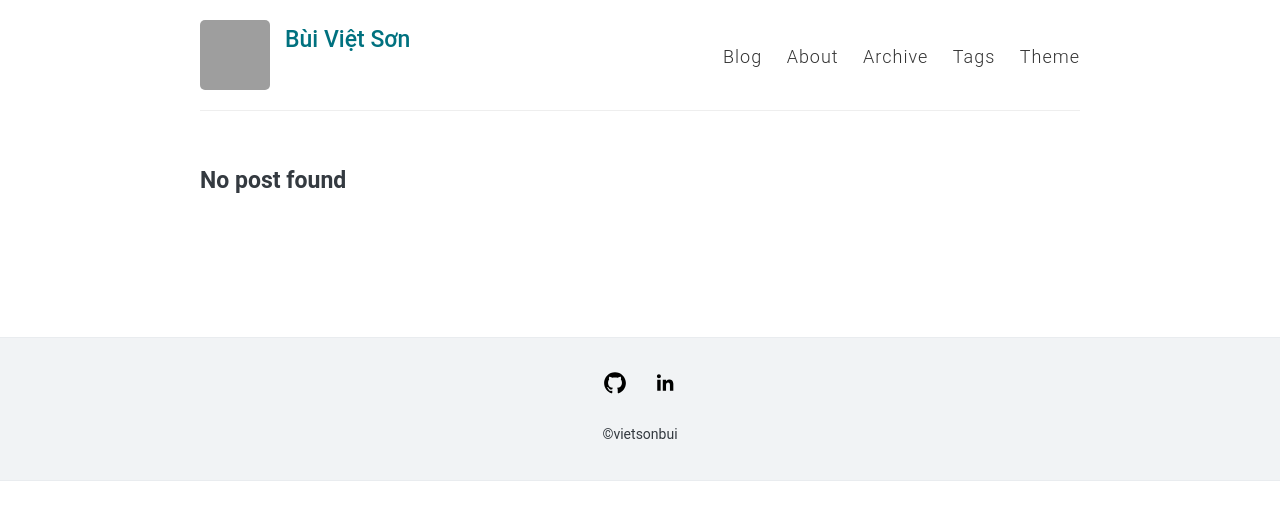
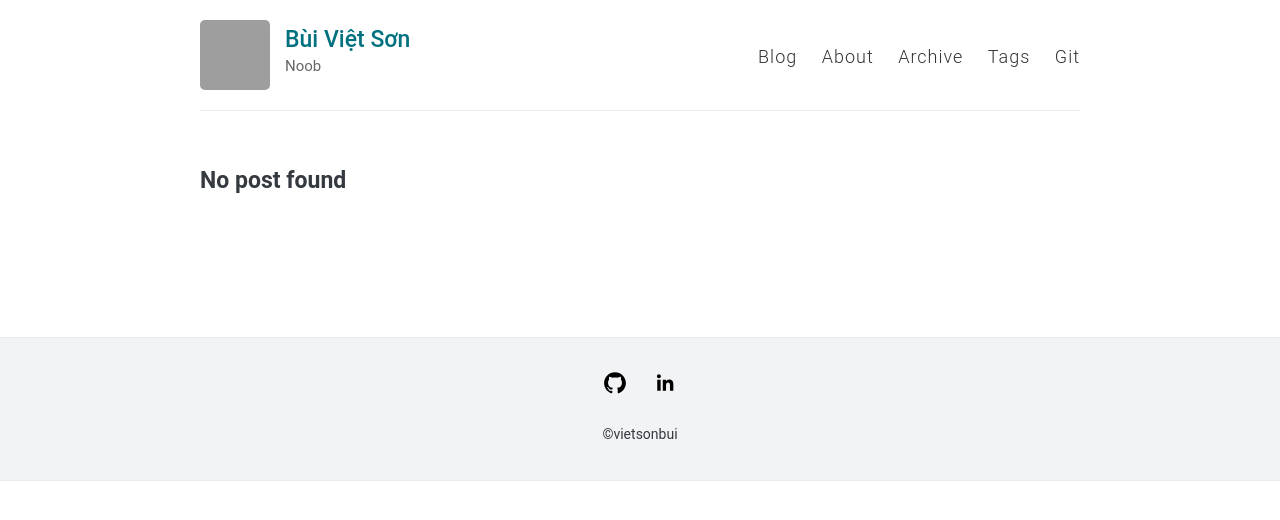
Before and after one commit to vietsonbui/vietsonbui.github.io, a Jekyll site: the page built from index.html, in a window 1280 px wide. Shown: the top 520 px of the page. Built offline with Jekyll 4.4.1, drawn with Linux system fonts in a browser that asks for light colours; the list of posts is cut into pages by our own code; grey boxes are pictures that could not be loaded.

Commit message:
Update _config.yml

```diff
--- a/_config.yml
+++ b/_config.yml
@@ -6,7 +6,7 @@
 name: Bùi Việt Sơn
 
 # Short bio or description (displayed in the header)
-description:
+description: Noob
 
 #
 # Flags below are optional
@@ -27,7 +27,7 @@ navigation:
     url: /archive
   - name: Tags
     url: /tags
-  - name: Theme
+  - name: Git
     url: https://github.com/vietsonbui
 
 # Pagination
```
